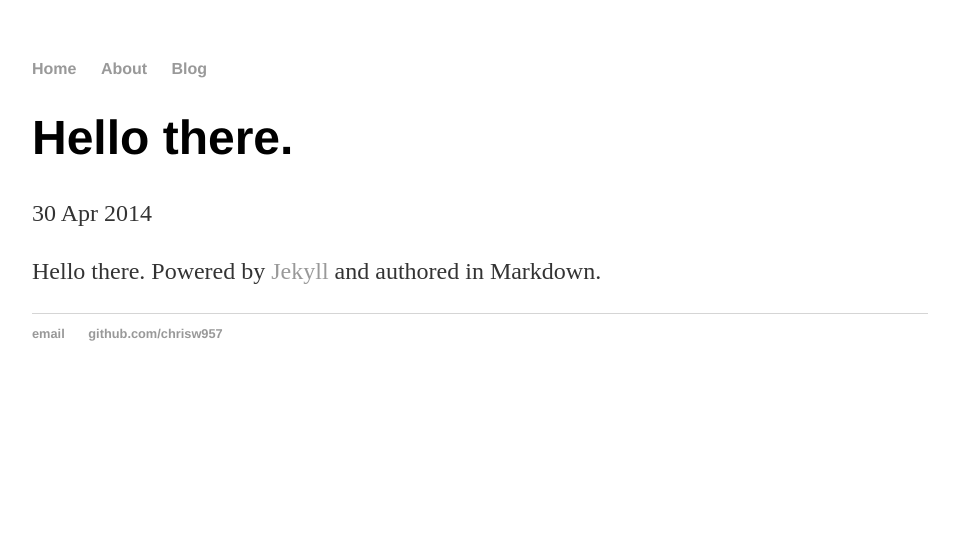
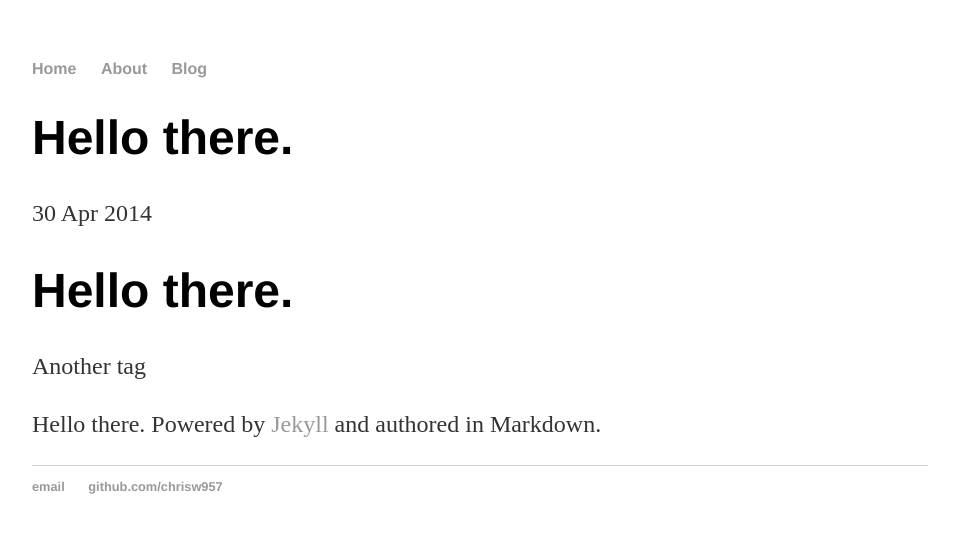
Before and after one commit to chrisw957/chrisw.github.io, a Jekyll site: the page built from _posts/2018-10-17-hello.md, in a window 1280 px wide. Shown: the top 533 px of the page, without its empty margins (160-1119 px from the left). Built offline with Jekyll 4.4.1, drawn with Linux system fonts in a browser that asks for light colours.

Commit message:
Update 2018-10-17-hello.md

```diff
--- a/_posts/2018-10-17-hello.md
+++ b/_posts/2018-10-17-hello.md
@@ -1,7 +1,12 @@
 ---
 layout: post
-title: "Hello there."
+title: Hello there.
 date: 2014-04-30
 ---
 
+{{ page.title }}
+================
+
+<p class="meta">Another tag</p>
+
 Hello there. Powered by [Jekyll](http://jekyllrb.com) and authored in Markdown.
```
